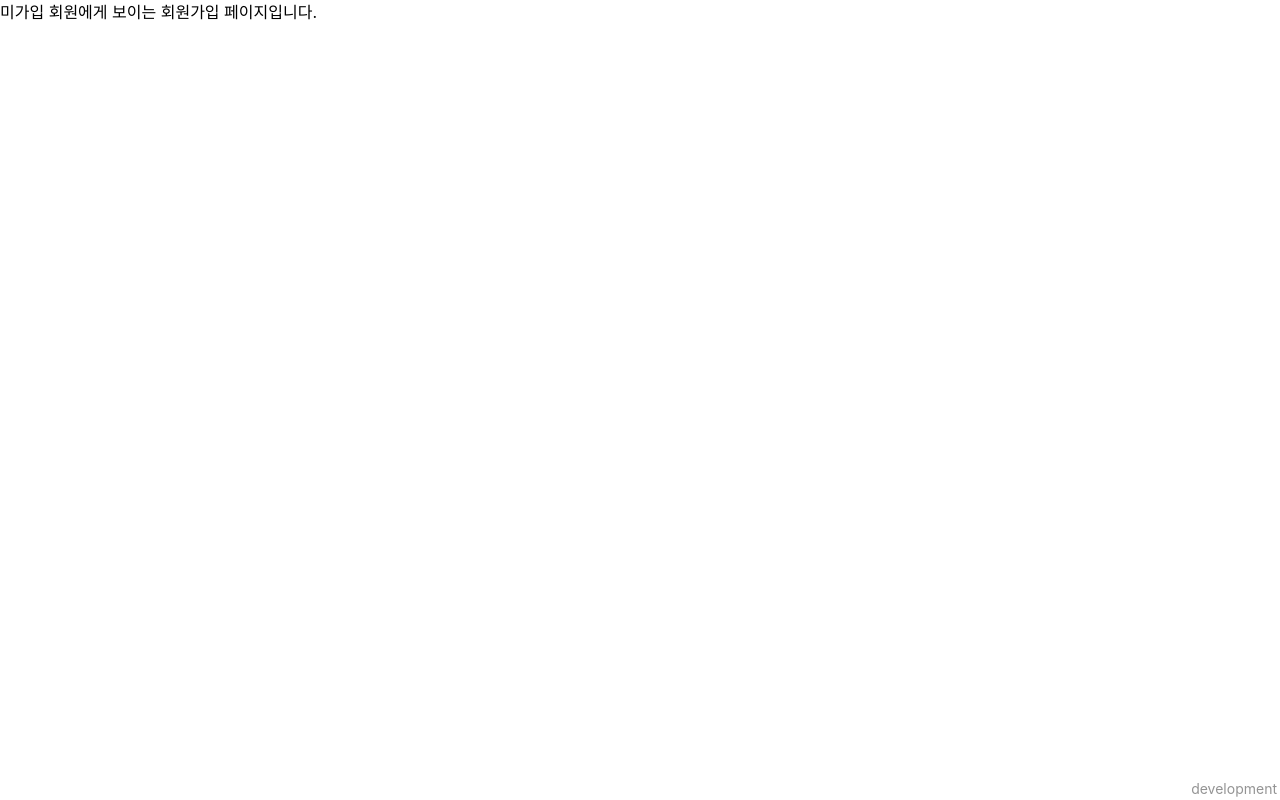
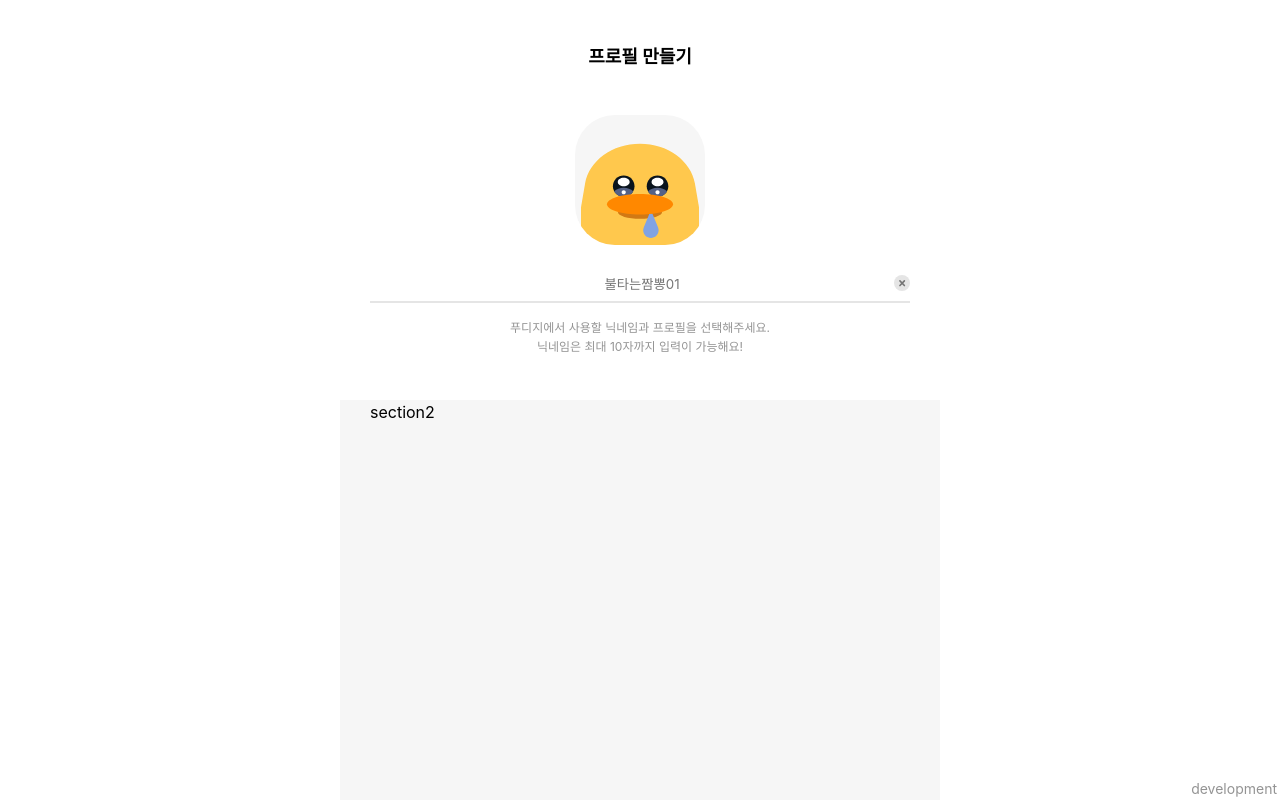
Before and after one commit to foodage/client, a Next.js app: page /signup in a window 1280 px wide. Built offline with nearby package versions, Linux system fonts and the light colour scheme; a web font is replaced by a local one.

Commit message:
feat: Signup 페이지 세팅 및 페이지 프로파일 설정 화면 컴포넌트 style code 수정 진행

```diff
--- a/src/app/layout.tsx
+++ b/src/app/layout.tsx
@@ -16,7 +16,7 @@ export default async function RootLayout({ children }: { children: React.ReactNo
       <head>{/* <AuthScript /> */}</head>
       <Providers session={null}>
         <body>
-          {children}
+          <main className="container">{children}</main>
           {process.env.NODE_ENV !== 'production' && (
             <span className="env_var">{process.env.NODE_ENV}</span>
           )}
--- a/src/app/signup/page.tsx
+++ b/src/app/signup/page.tsx
@@ -1,23 +1,45 @@
 'use client';
+// import { cookies } from 'next/headers';
+import React, { useEffect } from 'react';
 
-import React from 'react';
-import { useEffect } from 'react';
+import { Profile } from "@/containers";
+import { credentialsSignIn } from '@/utils/serverAction';
 
+interface Token {
+  name: string;
+  value: string;
+}
 const Page = () => {
-  console.log(document.cookie);
-  function getCookie(name: string) {
-    const parts = document.cookie.split(name + '=');
-    if (parts.length === 2) {
-      return parts[1].split(';')[0];
-    }
-  }
+  // console.log('로그인 중...');
+  //
+  // useEffect(() => {
+  //   credentialsSignIn({ token: 'hh', service: 'kakao' });
+  // }, []);
 
-  useEffect(() => {
-    console.log('#', document.cookie);
-    console.log('# get-cookie : ', getCookie('Oauth-Access-Token'));
-    console.log('# get-cookie : ', getCookie('Oauth-Server-Type'));
-  }, []);
-  return <div>미가입 회원에게 보이는 회원가입 페이지입니다.</div>;
+  //credentialsSignIn({ token: 'hh', service: 'kakao' });
+  // const cookie = cookies();
+  // const getToken = cookie.get('Oauth-Access-Token') as Token;
+  // const getService = cookie.get('Oauth-Server-Type') as Token;
+  // console.log('server Type', getService);
+  // function getCookie(name: string) {
+  //   const parts = document.cookie.split(name + '=');
+  //   if (parts.length === 2) {
+  //     return parts[1].split(';')[0];
+  //   }
+  // }
+
+  // const token = getCookie('Oauth-Access-Token');
+  // const login = async () => {
+  //   await signIn('credentials', {
+  //     token: getToken.value,
+  //     service: getService.value,
+  //     redirectTo: '/test',
+  //   });
+  // };
+
+  // login();
+
+  return <Profile />;
 };
 
 export default Page;
--- a/src/containers/Auth/Login/Login.module.scss
+++ b/src/containers/Auth/Login/Login.module.scss
@@ -1,9 +1,4 @@
 .login-container {
-  @include column-flexbox(space-between, stretch);
-  max-width: $sm-breakpoint;
-  height: 100vh;
-  margin: 0 auto;
-  box-sizing: border-box;
   background-color: $background;
   opacity: 0;
   transition: opacity 1.2s ease-in-out;
--- a/src/containers/Auth/Login/Login.tsx
+++ b/src/containers/Auth/Login/Login.tsx
@@ -20,9 +20,6 @@ export const Login = () => {
 
   const naverRef = useRef<HTMLButtonElement>(null);
 
-  const handleLogin = (type: 'kakao' | 'naver' | 'google') => {
-    signIn(type);
-  };
   const [isVisible, setIsVisible] = useState(false);
 
   useEffect(() => {
@@ -30,9 +27,9 @@ export const Login = () => {
   }, []);
 
   return (
-    <main className={cx('container')}>
+    <>
       <AuthScript />
-      <section className={cx('login-container', { 'fade-in': isVisible })}>
+      <div className={cx('mobile-screen-only', 'login-container', { 'fade-in': isVisible })}>
         <h2 className={cx('hidden')}>소셜 로그인</h2>
         <div className={cx('login-animation')}>
           <Lottie animationData={LoginAnimation} loop={false} lottieRef={animationRef} />
@@ -68,7 +65,7 @@ export const Login = () => {
             <span>{process.env.NEXT_PUBLIC_APP_VERSION}</span>
           </footer>
         </div>
-      </section>
-    </main>
+      </div>
+    </>
   );
 };
--- a/src/containers/Signup/Profile/Profile.module.scss
+++ b/src/containers/Signup/Profile/Profile.module.scss
@@ -1,6 +1,85 @@
-.profile-wrap {
-  max-width: 393px;
-  height: 100vh;
+.profile-container {
+  width: inherit;
+  height: 100%;
+  background-color: white;
+  @include column-flexbox();
+
+  .profile-section {
+    box-sizing: border-box;
+    width: 100%;
+    flex: 1;
+    padding: 0px 30px;
+  }
+}
+
+.profile-input {
+  @include column-flexbox(center, center);
+  .title {
+    font-size: $font-size-18;
+    font-weight: bold;
+    margin-bottom: 43px;
+  }
+
+  .profile-image {
+    position: relative;
+    width: 130px;
+    height: 130px;
+    background-color: $gray-20;
+    border-radius: 40px;
+    overflow: hidden;
+
+    .selected-img {
+      position: absolute;
+      bottom: 15px;
+      left: 50%;
+      transform: translateX(-50%) scale(1.6);
+      object-fit: cover;
+    }
+  }
+  .nickname-wrapper {
+    @include column-flexbox(center, center);
+    width: 100%;
+    .input-wrapper {
+      position: relative;
+      width: 100%;
+      margin-top: 22px;
+      margin-bottom: 15px;
+      border-bottom: 2px solid $gray-40;
+    .nickname-input {
+      width: 100%;
+      height: 32px;
+      border: none;
+      outline:none;
+      text-align: center;
+      &:focus {
+        &::placeholder {
+          opacity: 0;
+        }
+      }
+      }
+      .del-icon {
+        @include flexbox(center, center);
+        position: absolute;
+        width: 16px;
+        height: 16px;
+        bottom: 10px;
+        right: 0px;
+        background-color: $gray-40;
+        border-radius: 9999px;
+        cursor: pointer;
+      }
+    }
+  }
+}
+
+.profile-desc {
+  font-size: 12px;
+  color: $gray-70;
+  text-align: center;
+  white-space: pre-line;
+}
+
+.profile-character {
   background-color: $gray-20;
 }
 
@@ -13,6 +92,8 @@
   .title {
     margin-bottom: 43px;
     text-align: center;
+    font-size: $font-size-18;
+    font-weight: bold;
   }
 
   .profile-image {
--- a/src/containers/Signup/Profile/Profile.tsx
+++ b/src/containers/Signup/Profile/Profile.tsx
@@ -49,52 +49,75 @@ export const Profile = () => {
   };
 
   return (
-    <main className={cx('profile-wrap', 'container')}>
-      <div className={cx('header-section')}>
+    <div className={cx('mobile-screen-only')}>
+      <div className={cx('profile-container')}>
+        <section className={cx('profile-section', 'profile-input')}>
           <h1 className={cx('title')}>프로필 만들기</h1>
           <div className={cx('profile-image')}>
-          <img alt="프로필 이미지" className={cx('profile')} src={character.image} />
+            <img alt="프로필 이미지" className={cx('selected-img')} src={character.image} />
           </div>
-
-        <div className={cx('nickname-wrap')}>
-          <div className={cx('input-wrap')}>
+          <div className={cx('nickname-wrapper')}>
+            <div className={cx('input-wrapper')}>
               <input
-              className={cx('input')}
+                className={cx('nickname-input')}
                 maxLength={10}
-              ref={nicknameRef}
+                placeholder={'불타는짬뽕01'}
                 type="text"
-              value={nickname}
-              onChange={(e: React.ChangeEvent<HTMLInputElement>) => setNickname(e.target.value)}
               />
-            <div className={cx('icon-wrap')} onClick={handleDeleteNickname}>
+              <div className={cx('del-icon')} onClick={handleDeleteNickname}>
                 <IconX />
               </div>
             </div>
-          <div className={cx('desc-wrap')}>
-            <p className={cx('desc')} dangerouslySetInnerHTML={{ __html: info }}></p>
-          </div>
-        </div>
-      </div>
-
-      <section className={cx('bottom-section')}>
-        <h2 className={cx('title')}>프로필 캐릭터</h2>
-        <div className={cx('characters')}>
-          {characters.map((profile, index) => (
-            <ProfileImage
-              key={index}
-              name={profile.value}
-              url={profile.image}
-              onClick={handleImage}
-            />
-          ))}
-        </div>
-        <div className={cx('btn-wrap')}>
-          <Button styleType={'primary'} onClick={handleSubmit}>
-            가입하기
-          </Button>
+            <p className={cx('profile-desc')}>{info}</p>
           </div>
         </section>
-    </main>
+        <section className={cx('profile-section', 'profile-character')}>section2</section>
+      </div>
+      {/*<div className={cx('header-section')}>*/}
+      {/*  <h1 className={cx('title')}>프로필 만들기</h1>*/}
+      {/*  <div className={cx('profile-image')}>*/}
+      {/*    <img alt="프로필 이미지" className={cx('profile')} src={character.image} />*/}
+      {/*  </div>*/}
+
+      {/*  <div className={cx('nickname-wrap')}>*/}
+      {/*    <div className={cx('input-wrap')}>*/}
+      {/*      <input*/}
+      {/*        className={cx('input')}*/}
+      {/*        maxLength={10}*/}
+      {/*        ref={nicknameRef}*/}
+      {/*        type="text"*/}
+      {/*        value={nickname}*/}
+      {/*        onChange={(e: React.ChangeEvent<HTMLInputElement>) => setNickname(e.target.value)}*/}
+      {/*      />*/}
+      {/*      <div className={cx('icon-wrap')} onClick={handleDeleteNickname}>*/}
+      {/*        <IconX />*/}
+      {/*      </div>*/}
+      {/*    </div>*/}
+      {/*    <div className={cx('desc-wrap')}>*/}
+      {/*      <p className={cx('desc')} dangerouslySetInnerHTML={{ __html: info }}></p>*/}
+      {/*    </div>*/}
+      {/*  </div>*/}
+      {/*</div>*/}
+
+      {/*<section className={cx('bottom-section')}>*/}
+      {/*  <h2 className={cx('title')}>프로필 캐릭터</h2>*/}
+      {/*  <div className={cx('characters')}>*/}
+      {/*    {characters.map((profile, index) => (*/}
+      {/*      <ProfileImage*/}
+      {/*        key={index}*/}
+      {/*        name={profile.value}*/}
+      {/*        url={profile.image}*/}
+      {/*        onClick={handleImage}*/}
+      {/*      />*/}
+      {/*    ))}*/}
+      {/*  </div>*/}
+      {/*  <div className={cx('btn-wrap')}>*/}
+      {/*    <Button styleType={'primary'} onClick={handleSubmit}>*/}
+      {/*      가입하기*/}
+      {/*    </Button>*/}
+      {/*  </div>*/}
+      {/*</section>*/}
+    </div>
   );
 };
 
--- a/src/containers/Signup/index.ts
+++ b/src/containers/Signup/index.ts
@@ -1 +1 @@
-export * from './Profile';
+export { Profile } from './Profile';
--- a/src/containers/index.ts
+++ b/src/containers/index.ts
@@ -1,3 +1,3 @@
 export * from './Auth';
 export * from './Main';
-export * from './Signup';
+export {Profile} from './Signup';
--- a/src/styles/globals.scss
+++ b/src/styles/globals.scss
@@ -1,5 +1,6 @@
 @import 'base/_fonts';
 @import 'base/_reset';
+@import 'base/_mixins';
 
 *::before,
 *::after {
@@ -37,3 +38,11 @@ button {
   margin: 0 auto;
   //padding: 0 16px;
 }
+
+.mobile-screen-only {
+  @include column-flexbox(space-between, stretch);
+  max-width: $sm-breakpoint;
+  height: 100vh;
+  margin: 0 auto;
+  box-sizing: border-box;
+}
```
Lines whose indentation alone changed are shown as unchanged.
